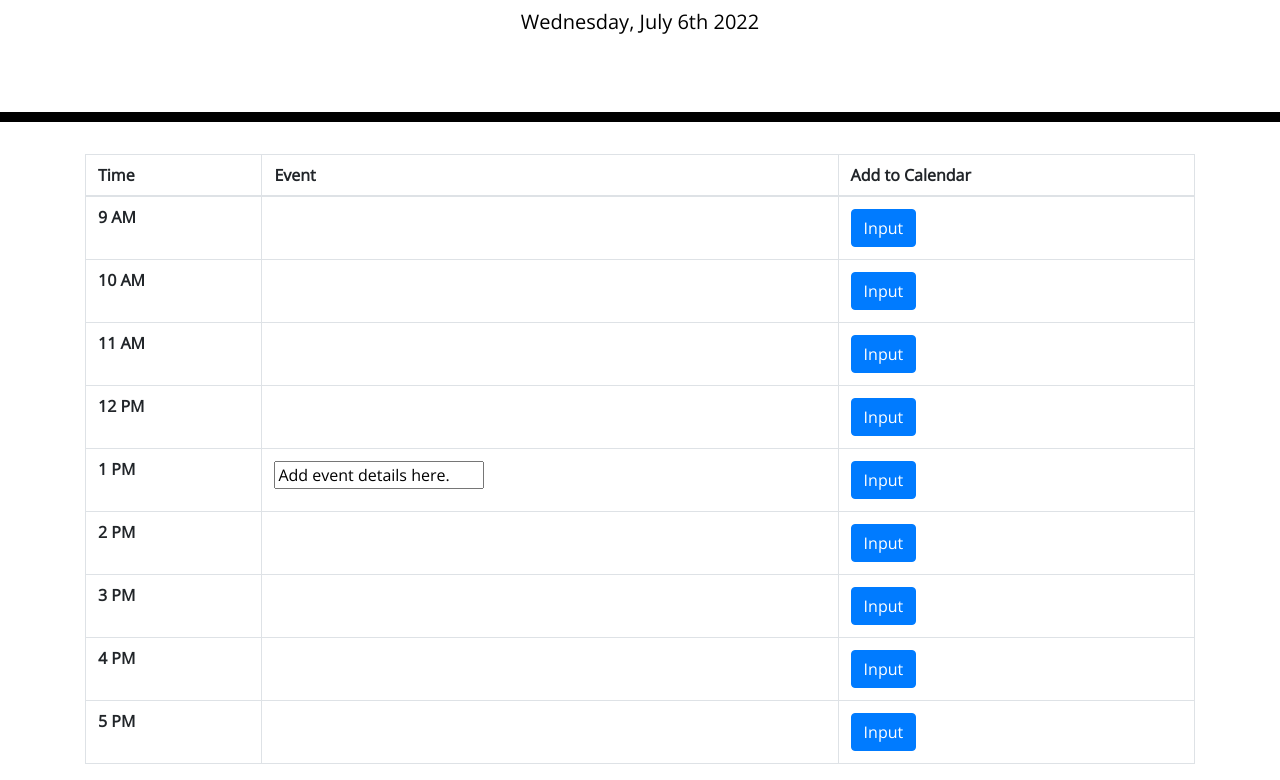
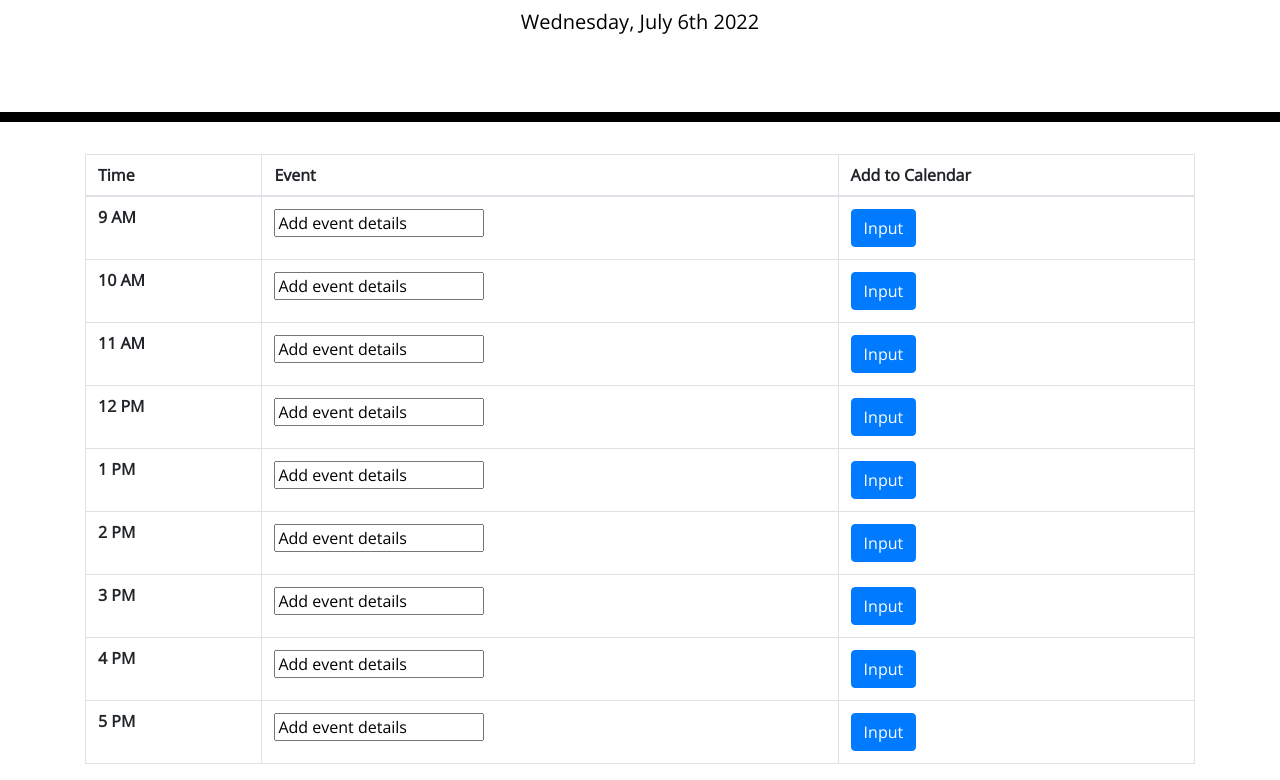
Before and after one commit to lindslewis/daily-scheduler, a plain HTML site: page index.html in a window 1280 px wide. Shown: the part 182-962 px from the top of the page. Drawn offline with nearby package versions, Linux system fonts and the light colour scheme.

Commit message:
figuring out input saving

```diff
--- a/index.html
+++ b/index.html
@@ -61,7 +61,9 @@
             <!-- this is the start of the rows, beginning at 9am -->
             <th scope="row">9 AM</th>
             <!-- event input will be in this one below -->
-            <td></td>
+            <td>
+              <input id="target" type="text" value="Add event details">
+            </td>
             <td>
               <input class="btn btn-primary" type="button" value="Input">
             </td>
@@ -69,7 +71,9 @@
           <tr>
             <!-- 10 am -->
             <th scope="row">10 AM</th>
-            <td></td>
+            <td>
+              <input id="target" type="text" value="Add event details">
+            </td>
             <td>
               <input class="btn btn-primary" type="button" value="Input">
             </td>
@@ -79,7 +83,9 @@
             <th scope="row">11 AM</th>
             <!-- <td colspan="2">Larry the Bird</td> -->
             <!-- input space for event -->
-            <td></td>
+            <td>
+              <input id="target" type="text" value="Add event details">
+            </td>
             <td>
               <input class="btn btn-primary" type="button" value="Input">
             </td>
@@ -88,7 +94,9 @@
             <!-- noon -->
             <th scope="row">12 PM</th>
             <!-- input space for event -->
-            <td></td>
+            <td>
+              <input id="target" type="text" value="Add event details">
+            </td>
             <td>
               <input class="btn btn-primary" type="button" value="Input">
             </td>
@@ -99,7 +107,7 @@
             <!-- input space for event -->
             <td>
               <form>
-                <input id="target" type="text" value="Add event details here.">
+                <input id="target" type="text" value="Add event details">
               </form>
             </td>
             <td>
@@ -110,7 +118,9 @@
             <!-- 1400 -->
             <th scope="row">2 PM</th>
             <!-- input space for event -->
-            <td></td>
+            <td>
+              <input id="target" type="text" value="Add event details">
+            </td>
             <td>
               <input class="btn btn-primary" type="button" value="Input">
             </td>
@@ -119,7 +129,9 @@
             <!-- 1500 -->
             <th scope="row">3 PM</th>
             <!-- input space for event -->
-            <td></td>
+            <td>
+              <input id="target" type="text" value="Add event details">
+            </td>
             <td>
               <input class="btn btn-primary" type="button" value="Input">
             </td>
@@ -128,7 +140,9 @@
             <!-- 1600 -->
             <th scope="row">4 PM</th>
             <!-- input space for event -->
-            <td></td>
+            <td>
+              <input id="target" type="text" value="Add event details">
+            </td>
             <td>
               <input class="btn btn-primary" type="button" value="Input">
             </td>
@@ -137,7 +151,9 @@
             <!-- 1700 -->
             <th scope="row">5 PM</th>
             <!-- input space for event -->
-            <td></td>
+            <td>
+              <input id="target" type="text" value="Add event details">
+            </td>
             <td>
               <!-- value spot needs to eventually be the little calendar icon -->
               <input class="btn btn-primary" type="button" value="Input">
--- a/script.js
+++ b/script.js
@@ -9,4 +9,9 @@ $("#currentDay").text(today.format("dddd, MMMM Do YYYY"));
 // might need event.result at some point for returning the value of an event (so the button added in the third column)
 //or an event.handler (see form submittals are listed as an example of event.handlers)
 
-var userInput = document.getElementById("eventInput");
+var userInput = document.getElementById("target")
+
+// how to store the user inputted data for the events, likely connect it to the button that is in the 3rd row each.....
+
+$( "#target" ).data( "test", "text");
+console.log()
```
